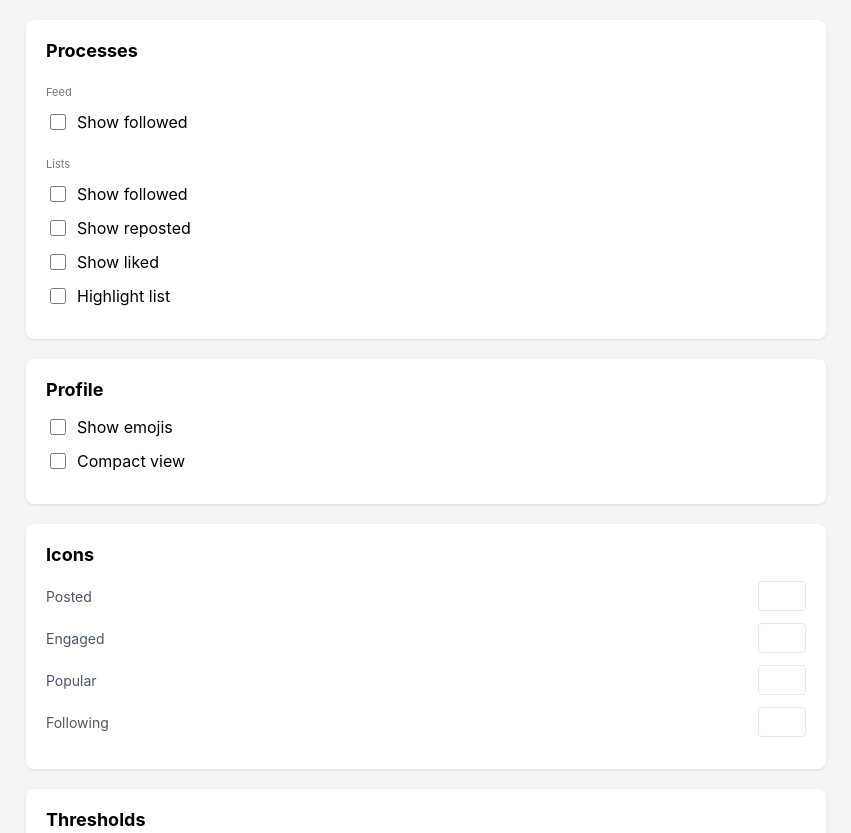
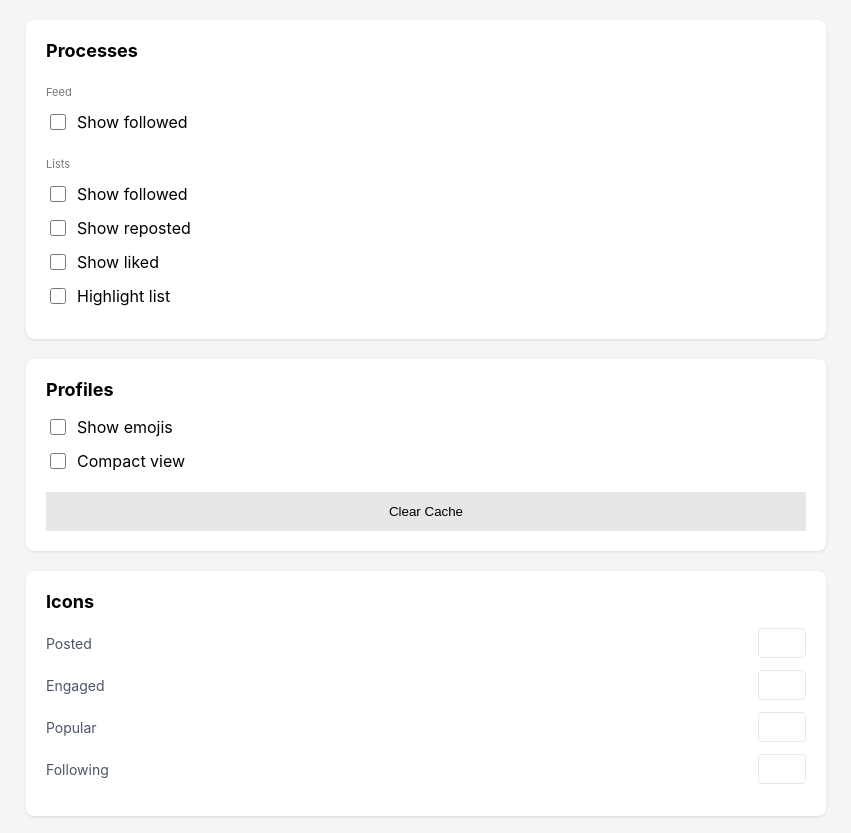
Before and after one commit to davestewart/bluesky-follower-info, a browser extension: page options/index.html in a window 1280 px wide. Shown: the top 833 px of the page, without its empty margins (214-1065 px from the left). Drawn offline with Linux system fonts and the light colour scheme.

Commit message:
Add clear cache functionality

```diff
--- a/options/form.js
+++ b/options/form.js
@@ -54,3 +54,7 @@ document.body.addEventListener('change', () => {
   const options = getFormValues()
   void chrome.runtime.sendMessage({ type: 'SET_OPTIONS', options })
 })
+
+document.querySelector('#clear-cache').addEventListener('click', () => {
+  void chrome.runtime.sendMessage({ type: 'CLEAR_CACHE' })
+})
--- a/options/index.html
+++ b/options/index.html
@@ -72,6 +72,18 @@
     width: 16px;
     height: 16px;
   }
+  button {
+    width: 100%;
+    border: none;
+    padding: 12px 20px;
+    margin-top: 8px;
+    background-color: #e7e7e7;
+    cursor: pointer;
+    &:hover {
+      background-color: #f2f2f2;
+    }
+  }
+
   </style>
 </head>
 <body>
@@ -105,7 +117,7 @@
 
   <!-- Profile Section -->
   <div class="section">
-    <h2>Profile</h2>
+    <h2>Profiles</h2>
     <label class="checkbox-label">
       <input type="checkbox" id="profile-emojis">
       <span>Show emojis</span>
@@ -114,6 +126,7 @@
       <input type="checkbox" id="profile-compact">
       <span>Compact view</span>
     </label>
+    <button id="clear-cache">Clear Cache</button>
   </div>
 
   <!-- Icons Section -->
@@ -161,9 +174,6 @@
     </div>
   </div>
 
-  <!--
-  <button id="save-button" class="save-button">Save Settings</button>
-  -->
 </div>
 <script type="module" src="form.js"></script>
 </body>
```
Also changed, not shown: background.js (+16 -0 lines), manifest.json.
